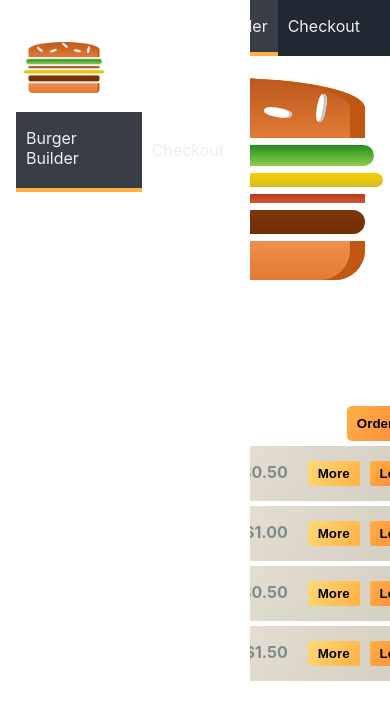
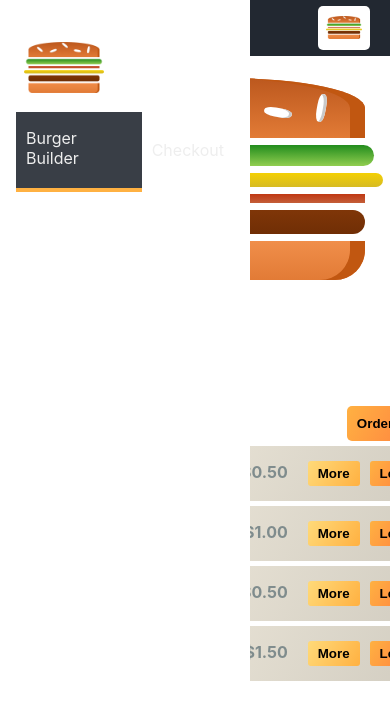
Before and after one commit to LucasSonego/BurgerBuilder, a React (Create React App) app: page / in a window 390 px wide. Shown: the top 720 px of the page. Built offline with nearby package versions, Linux system fonts and the light colour scheme.

Commit message:
style: hide toolbar NavItems on mobile devices

```diff
--- a/src/components/Navigation/Toolbar/Toolbar.js
+++ b/src/components/Navigation/Toolbar/Toolbar.js
@@ -1,6 +1,6 @@
 import React from "react";
 
-import { Header } from "./styles";
+import { Header, HideOnMobile } from "./styles";
 import Logo from "../../Logo/Logo";
 import NavigationItems from "../NavigationItems/NavigationItems";
 
@@ -9,7 +9,9 @@ export default function Toolbar() {
     <Header>
       <div>Menu</div>
       <Logo size="80%" />
-      <NavigationItems />
+      <HideOnMobile>
+        <NavigationItems />
+      </HideOnMobile>
     </Header>
   );
 }
--- a/src/components/Navigation/Toolbar/styles.js
+++ b/src/components/Navigation/Toolbar/styles.js
@@ -18,3 +18,10 @@ export const Header = styled.header`
     height: 100%;
   }
 `;
+
+export const HideOnMobile = styled.div`
+  height: 100%;
+  @media (max-width: 850px) {
+    display: none;
+  }
+`;
```
